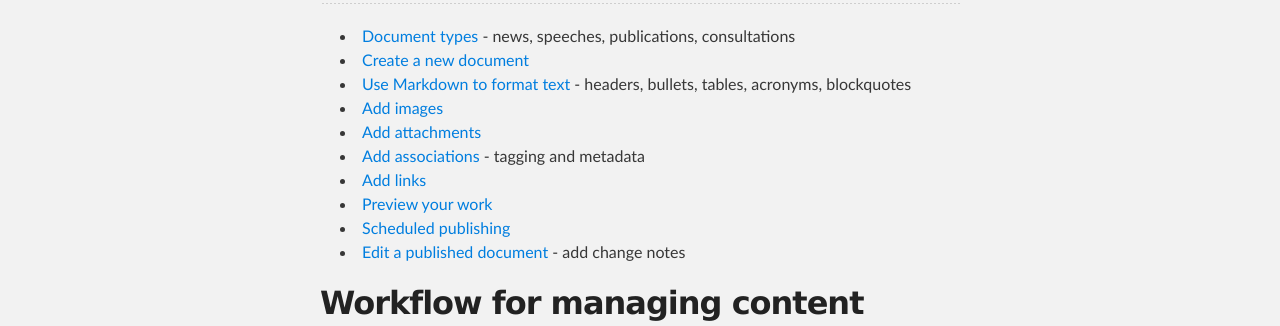
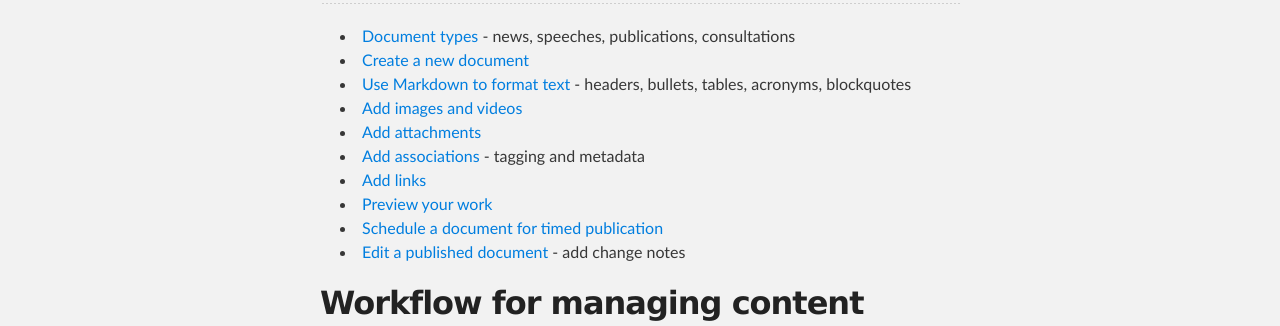
Before and after one commit to alphagov/inside-government-admin-guide, a Jekyll site: the page built from index.md, in a window 1280 px wide. Shown: the part 690-1016 px from the top of the page. Built offline with Jekyll 4.4.1, drawn with Linux system fonts in a browser that asks for light colours.

Commit message:
Update index.md

```diff
--- a/index.md
+++ b/index.md
@@ -20,12 +20,12 @@ title: How to publish content / Index
 * [Document types](creating-documents/document-types.html) - news, speeches, publications, consultations
 * [Create a new document](creating-documents/create-a-new-doc.html)
 * [Use Markdown to format text](creating-documents/markdown.html) - headers, bullets, tables, acronyms, blockquotes
-* [Add images](creating-documents/add-images.html)
+* [Add images and videos](creating-documents/add-images.html)
 * [Add attachments](creating-documents/add-attachments.html)
 * [Add associations](creating-documents/add-associations.html) - tagging and metadata
 * [Add links](creating-documents/add-links.html)
 * [Preview your work](creating-documents/preview-your-work.html)
-* [Scheduled publishing](creating-documents/scheduled-publishing.html)
+* [Schedule a document for timed publication](creating-documents/scheduled-publishing.html)
 * [Edit a published document](creating-documents/edit-a-published-doc.html) - add change notes
 
 
```
